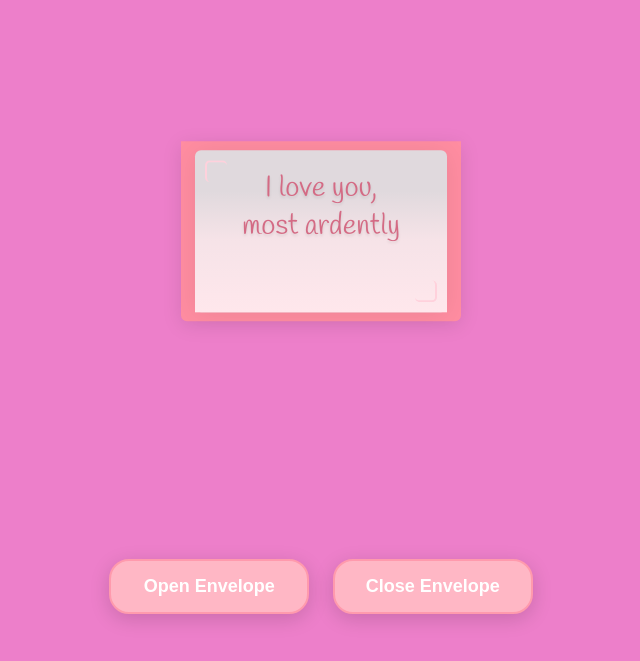
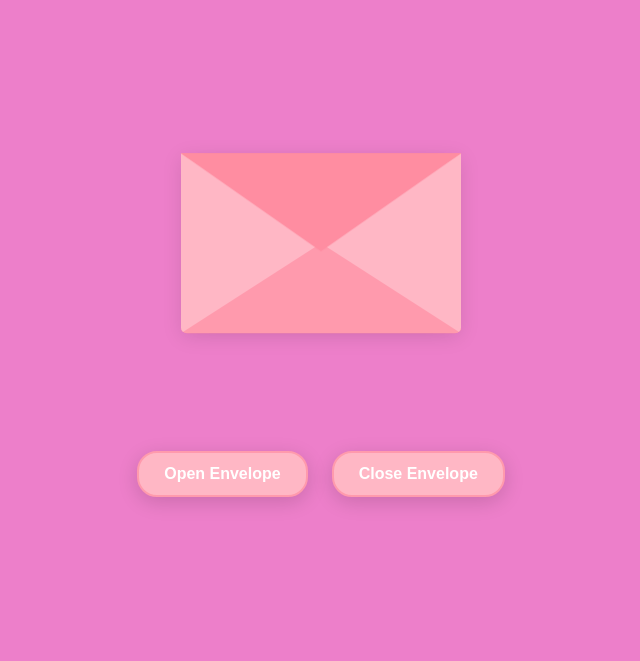
Before and after one commit to alejandromartinez2104/Valentines, a plain HTML site: page index.html in a window 1280 px wide. Shown: the part 39-700 px from the top of the page, without its empty margins (319-959 px from the left). Drawn offline with nearby package versions, Linux system fonts and the light colour scheme.

Commit message:
Update index.html

```diff
--- a/index.html
+++ b/index.html
@@ -3,7 +3,6 @@
 <head>
     <title>Pink Envelope</title>
     <link href="https://fonts.googleapis.com/css2?family=Handlee&display=swap" rel="stylesheet">
-    <meta name="viewport" content="width=device-width, initial-scale=1.0">
     <style>
         :root {
             --color-env: #FFB7C5;
@@ -15,32 +14,14 @@
             --wax-red: #c04040;
         }
 
-        body {
-            background-color: var(--color-bg);
-            margin: 0;
-            min-height: 100vh;
-            display: flex;
-            flex-direction: column;
-            align-items: center;
-            justify-content: center;
-            font-family: 'Handlee', cursive;
-        }
-
-        .envlope-wrapper {
-            position: relative;
-            width: 100%;
-            max-width: 280px;
-            height: 380px;
-            margin-top: 50px;
-            animation: float 3s ease-in-out infinite;
-        }
-
         #envelope {
             position: relative;
-            width: 100%;
+            width: 280px;
             height: 180px;
             border-bottom-left-radius: 6px;
             border-bottom-right-radius: 6px;
+            margin: 0 auto;
+            top: 150px;
             background-color: var(--color-flap);
             box-shadow: 0 4px 20px rgba(0,0,0,.1);
             cursor: pointer;
@@ -54,8 +35,8 @@
         }
 
         .flap {
-            border-left: 50% solid transparent;
-            border-right: 50% solid transparent;
+            border-left: 140px solid transparent;
+            border-right: 140px solid transparent;
             border-bottom: 82px solid transparent;
             border-top: 98px solid var(--color-flap);
             transform-origin: top;
@@ -63,8 +44,8 @@
         }
 
         .pocket {
-            border-left: 50% solid var(--color-env);
-            border-right: 50% solid var(--color-env);
+            border-left: 140px solid var(--color-env);
+            border-right: 140px solid var(--color-env);
             border-bottom: 90px solid var(--color-env2);
             border-top: 90px solid transparent;
             border-bottom-left-radius: 6px;
@@ -100,6 +81,7 @@
         .message {
             position: relative;
             z-index: 2;
+            font-family: 'Handlee', cursive;
             color: #d46a84;
             text-align: center;
             line-height: 1;
@@ -112,6 +94,43 @@
             text-shadow: 0 2px 3px rgba(0,0,0,0.1);
         }
 
+        @keyframes float {
+            0%, 100% { transform: translateY(0); }
+            50% { transform: translateY(-10px); }
+        }
+
+        .envlope-wrapper {
+            height: 380px;
+            margin-top: 50px;
+            animation: float 3s ease-in-out infinite;
+        }
+
+        .open .flap {
+            transform: rotateX(180deg);
+            transition: transform 0.4s ease, z-index 0.6s;
+            z-index: 1;
+        }
+
+        .close .flap {
+            transform: rotateX(0deg);
+            transition: transform 0.4s 0.6s ease, z-index 1s;
+            z-index: 5;
+        }
+
+        .close .letter {
+            transform: translateY(0px);
+            transition: transform 0.4s ease, z-index 1s;
+            z-index: 1;
+        }
+
+        .open .letter {
+            transform: translateY(-60px) rotate(-2deg);
+            transition: transform 0.4s 0.6s ease, z-index 0.6s;
+            z-index: 2;
+        }
+
+
+
         .letter-corner {
             position: absolute;
             width: 20px;
@@ -120,7 +139,6 @@
             border-radius: 5px;
             z-index: 3;
         }
-
         .corner-tl { top: 10px; left: 10px; border-right: none; border-bottom: none; }
         .corner-br { bottom: 10px; right: 10px; border-left: none; border-top: none; }
 
@@ -180,11 +198,6 @@
         .s2 { left: 60%; animation: sparkleUp 4s linear infinite; }
         .s3 { left: 45%; animation: sparkleUp 5s linear infinite; }
 
-        @keyframes float {
-            0%, 100% { transform: translateY(0); }
-            50% { transform: translateY(-10px); }
-        }
-
         @keyframes slideUp {
             0% { top: 0; }
             100% { top: -600px; }
@@ -206,34 +219,18 @@
             50% { transform: scale(1.5); }
         }
 
-        .open .flap {
-            transform: rotateX(180deg);
-            transition: transform 0.4s ease, z-index 0.6s;
-            z-index: 1;
-        }
-
-        .close .flap {
-            transform: rotateX(0deg);
-            transition: transform 0.4s 0.6s ease, z-index 1s;
-            z-index: 5;
-        }
-
-        .close .letter {
-            transform: translateY(0px);
-            transition: transform 0.4s ease, z-index 1s;
-            z-index: 1;
-        }
-
-        .open .letter {
-            transform: translateY(-60px) rotate(-2deg);
-            transition: transform 0.4s 0.6s ease, z-index 0.6s;
-            z-index: 2;
+        body {
+            background-color: var(--color-bg);
+            margin: 0;
+            min-height: 100vh;
+            display: flex;
+            flex-direction: column;
+            align-items: center;
         }
 
         .reset {
             text-align: center;
-            margin-top: 20px;
-            width: 100%;
+            margin-top: 50px;
         }
 
         .reset button {
@@ -243,14 +240,12 @@
             border: 2px solid var(--color-env2);
             border-radius: 20px;
             color: white;
-            padding: 15px 30px;
+            padding: 12px 25px;
             margin: 10px;
-            font-size: 18px;
+            font-size: 16px;
             cursor: pointer;
             box-shadow: 0 5px 20px rgba(0,0,0,0.15);
             font-family: Arial, sans-serif;
-            width: 45%;
-            max-width: 200px;
         }
 
         .reset button:hover {
@@ -263,14 +258,15 @@
 <body>
     <div class="envlope-wrapper">
         <div id="envelope" class="close">
+            <div class="wax-seal"></div>
             <div class="front flap"></div>
             <div class="front pocket"></div>
             <div class="letter">
                 <div class="letter-corner corner-tl"></div>
                 <div class="letter-corner corner-br"></div>
                 <div class="message">
-                    <p>I love you,</p>
-                    <p>most ardently</p>
+                    <p>I look forward to</p>
+                    <p>a lifetime together</p>
                 </div>
             </div>
             <div class="hearts">
```
